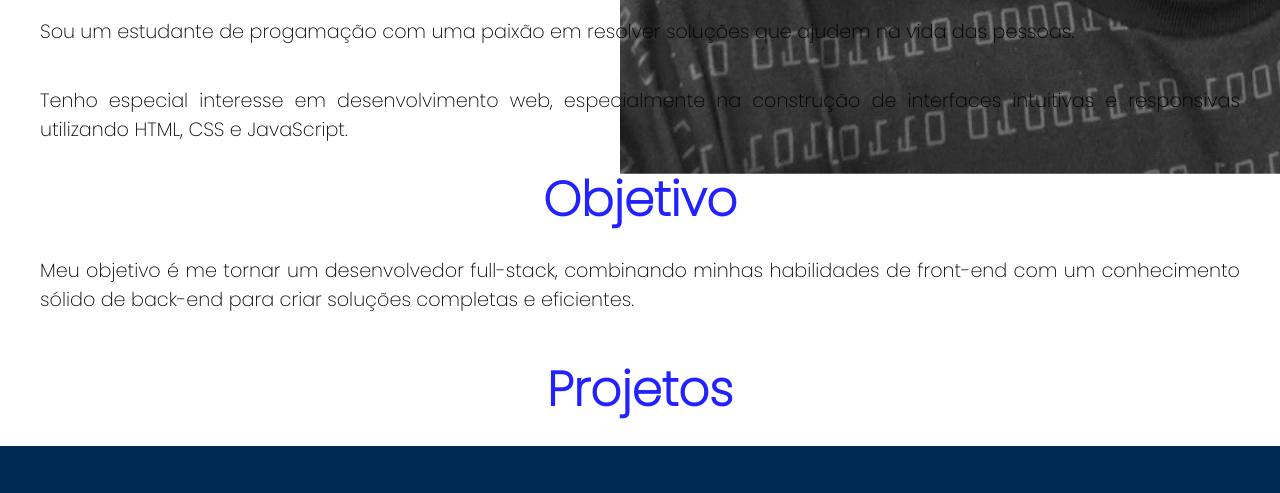
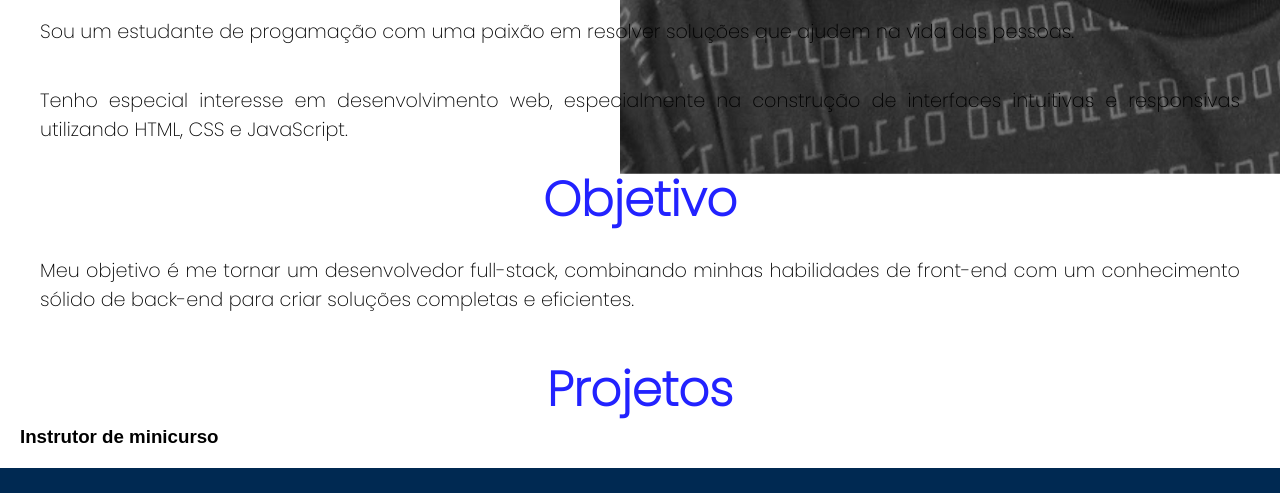
Before and after one commit to cleilsonalvino/meu-portifolio, a plain HTML site: page index.html in a window 1280 px wide. Shown: the part 897-1390 px from the top of the page. Drawn offline with Linux system fonts and the light colour scheme.

Commit message:
Atualizar o index.html

```diff
--- a/index.html
+++ b/index.html
@@ -96,6 +96,7 @@
         </section>
         <section class="content-section">
             <h2>Projetos</h2>
+<h3>Instrutor de minicurso<h3>
         </section>
     </main>
     <footer>
```
